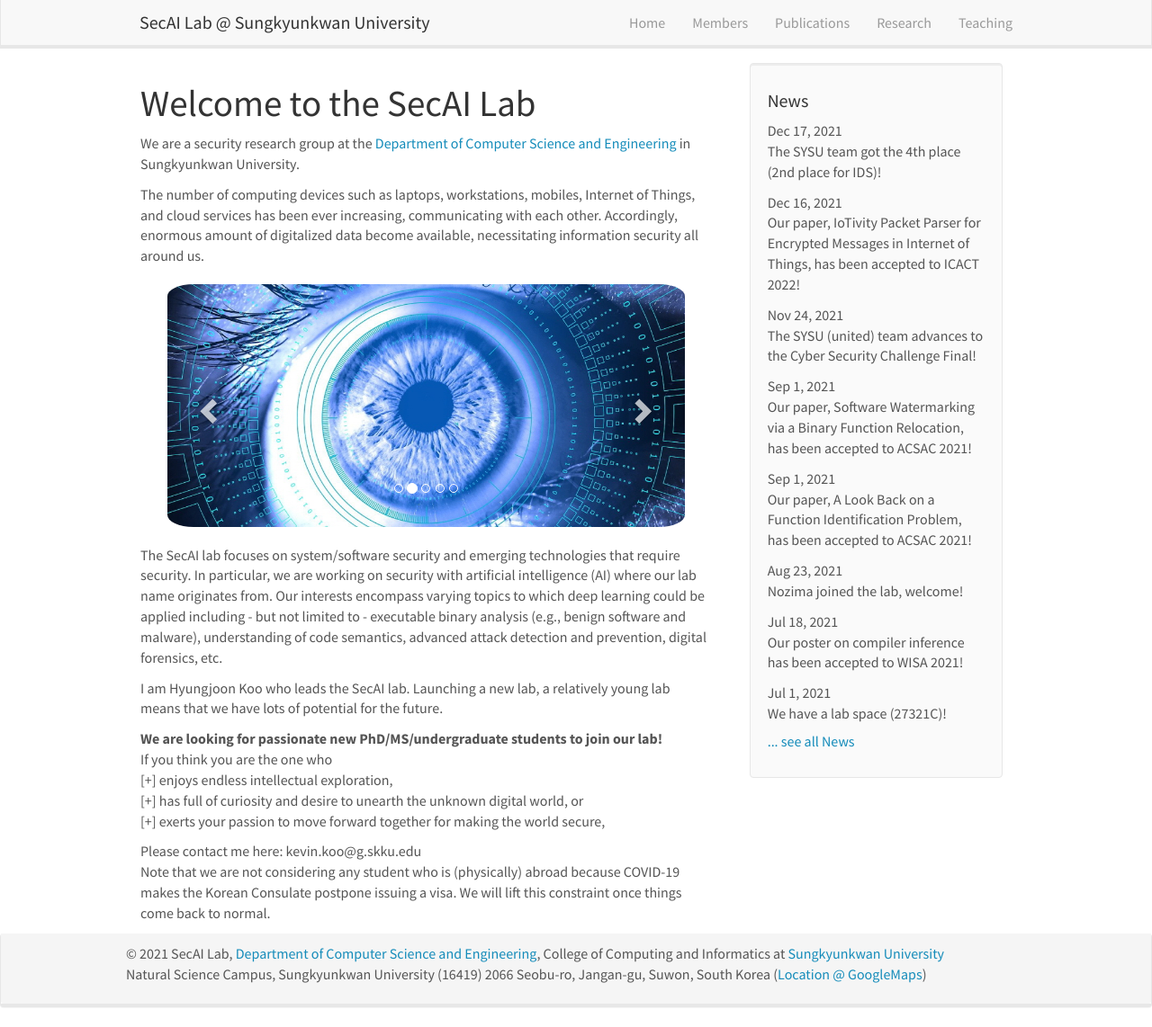
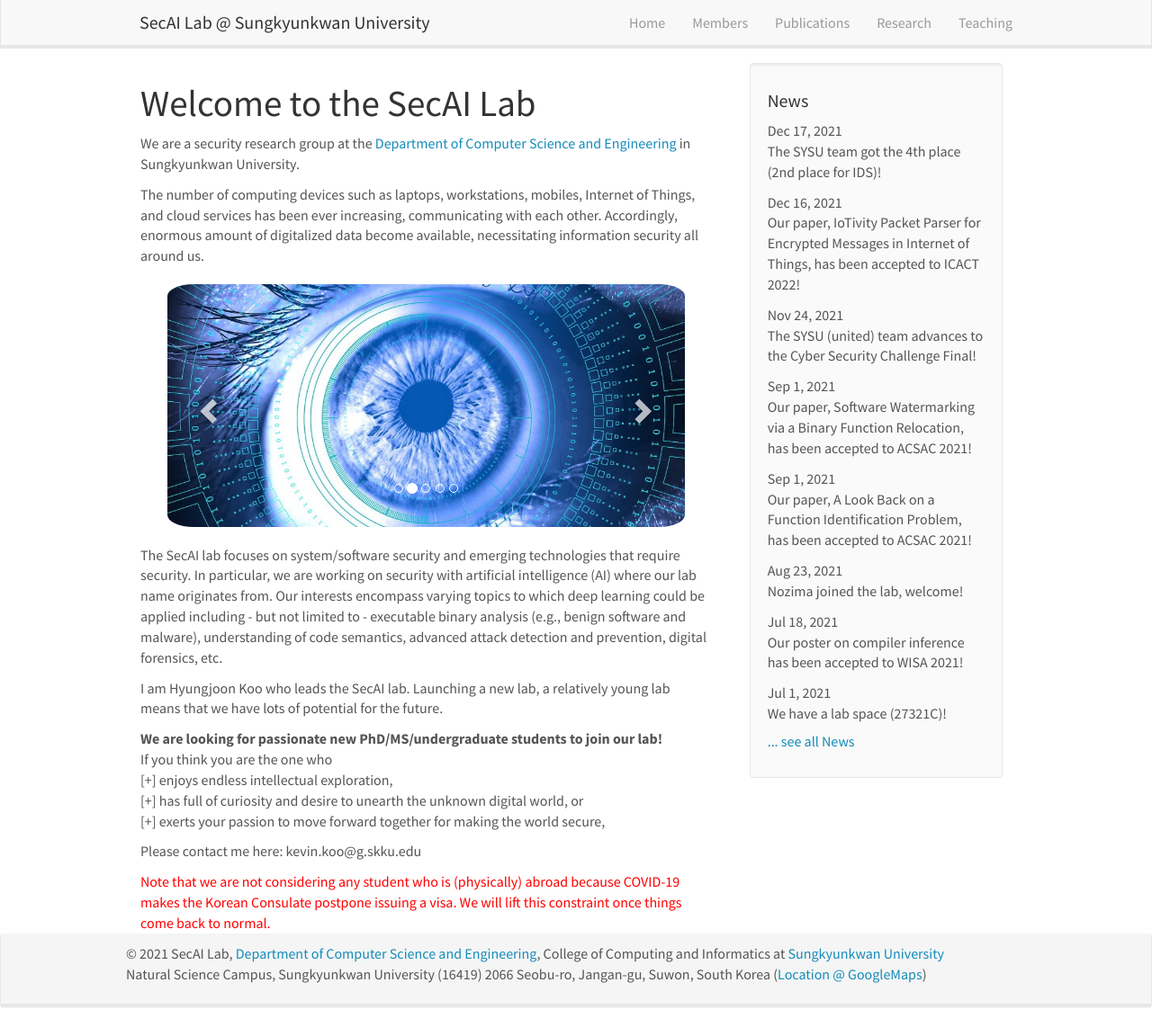
Before and after one commit to SecAI-Lab/secai-lab.github.io, a Jekyll site: the page built from _pages/home.md, in a window 1280 px wide and 1142 px high. Shown: the whole window at 90% size. Built offline with Jekyll 4.4.1, drawn with Linux system fonts in a browser that asks for light colours; nearby versions of some CDN libraries.

Commit message:
font color

```diff
--- a/_pages/home.md
+++ b/_pages/home.md
@@ -61,9 +61,9 @@ I am Hyungjoon Koo who leads the SecAI lab. Launching a new lab, a relatively yo
 
 Please contact me here: kevin.koo@g.skku.edu
 <br>
-Note that we are not considering any student who is (physically) abroad
+<font color=red>Note that we are not considering any student who is (physically) abroad
 because COVID-19 makes the Korean Consulate postpone issuing a visa.
-We will lift this constraint once things come back to normal.
+We will lift this constraint once things come back to normal.</font>
 
 <!--
 <figure class="fourth">
```
